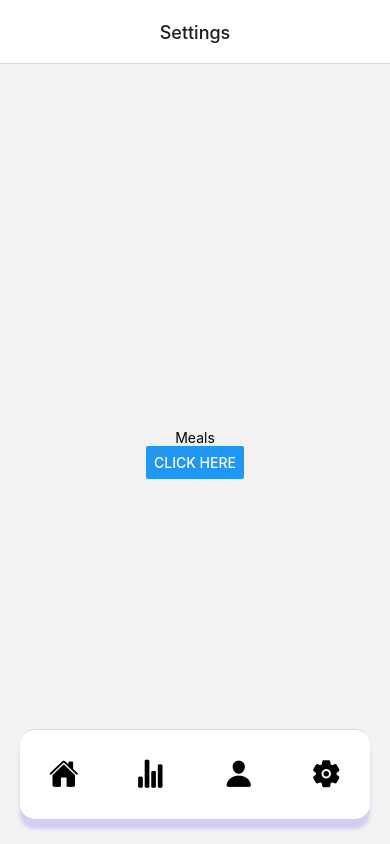
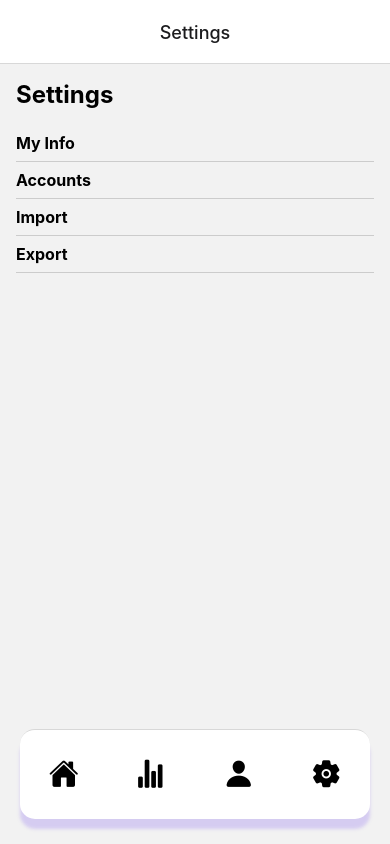
Before and after one commit to TylerTLe/Phase4MobileApp, a React Native app: screen /Meals in a window 390 px wide. Built offline with nearby package versions, Linux system fonts and the light colour scheme.

Commit message:
creates setting screen that does nothing

```diff
--- a/screens/SettingsScreen.jsx
+++ b/screens/SettingsScreen.jsx
@@ -1,25 +1,59 @@
 import React from 'react';
-import {View, Text, Button, StyleSheet} from 'react-native';
+import {View, Text, StyleSheet, TouchableOpacity, Alert} from 'react-native';
 
-const MealsScreen = ({ navigation })  =>{
+const SettingsScreen = () => {
+  const handleButtonPress = () => {
+    Alert.alert('This button does nothing');
+  };
+
   return (
-        <View style={{ flex: 1, justifyContent: 'center', alignItems: 'center' }}>
-          <Text>Meals</Text>
-          <Button
-            title='Click Here'
-            onPress={() => alert('Button Clicked!')}
-          />
+    <View style={styles.container}>
+      <Text style={styles.header}>Settings</Text>
+
+      {/* Example settings options */}
+      <TouchableOpacity style={styles.option} onPress={handleButtonPress}>
+        <Text style={styles.buttonText}>My Info</Text>
+      </TouchableOpacity>
+
+      <TouchableOpacity style={styles.option} onPress={handleButtonPress}>
+        <Text style={styles.buttonText}>Accounts</Text>
+      </TouchableOpacity>
+
+      <TouchableOpacity style={styles.option} onPress={handleButtonPress}>
+        <Text style={styles.buttonText}>Import</Text>
+      </TouchableOpacity>
+
+      <TouchableOpacity style={styles.option} onPress={handleButtonPress}>
+        <Text style={styles.buttonText}>Export</Text>
+      </TouchableOpacity>
+
+      {/* Add more settings options as needed */}
     </View>
   );
-    }
+};
 
-    export default MealsScreen;
+export default SettingsScreen;
 
 const styles = StyleSheet.create({
   container: {
     flex: 1,
-          backgroundColor: '#fff',
+    padding: 16,
+  },
+  header: {
+    fontSize: 24,
+    fontWeight: 'bold',
+    marginBottom: 16,
+  },
+  option: {
+    flexDirection: 'row',
+    justifyContent: 'space-between',
     alignItems: 'center',
-          justifyContent:'center',
+    paddingVertical: 8,
+    borderBottomWidth: 1,
+    borderBottomColor: '#ccc',
+  },
+  buttonText: {
+    fontSize: 16,
+    fontWeight: 'bold',
   },
 });
```
Lines whose indentation alone changed are shown as unchanged.
